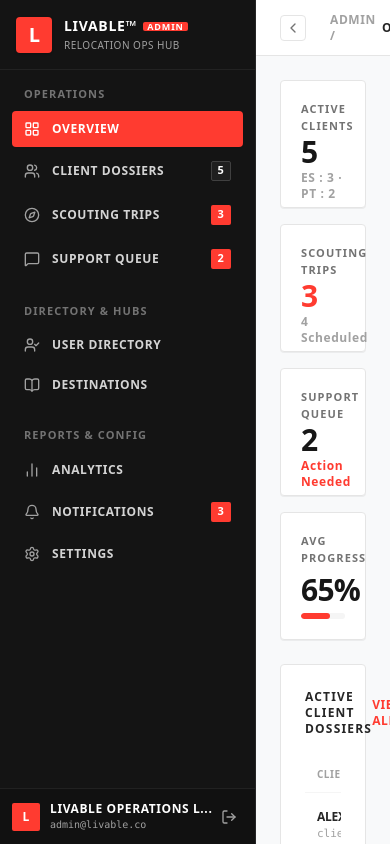
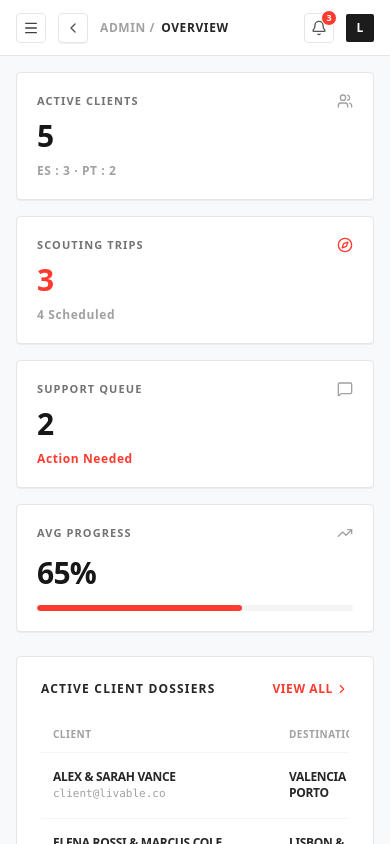
Before and after one commit to murad403/livable-admin, a Next.js app: page / in a window 390 px wide. Built offline with nearby package versions, Linux system fonts and the light colour scheme.

Commit message:
feat: implement responsive admin layout with collapsible sidebar and navigation components

```diff
--- a/src/app/(app)/layout.tsx
+++ b/src/app/(app)/layout.tsx
@@ -1,4 +1,6 @@
-import React from 'react';
+'use client';
+
+import React, { useState } from 'react';
 import AdminSidebar from '@/components/layout/AdminSidebar';
 import AdminTopbar from '@/components/layout/AdminTopbar';
 
@@ -7,18 +9,29 @@
 }: {
   children: React.ReactNode;
 }) {
+  const [mobileOpen, setMobileOpen] = useState(false);
+  const [isCollapsed, setIsCollapsed] = useState(false);
+
   return (
     <div className="flex h-screen w-full bg-[#f8f9fa] overflow-hidden">
       {/* Sidebar */}
-      <AdminSidebar />
+      <AdminSidebar
+        isOpen={mobileOpen}
+        isCollapsed={isCollapsed}
+        onClose={() => setMobileOpen(false)}
+      />
 
       {/* Right Main Content Column */}
       <div className="flex-1 flex flex-col h-full min-w-0 overflow-hidden">
         {/* Top Header */}
-        <AdminTopbar />
+        <AdminTopbar
+          isCollapsed={isCollapsed}
+          onToggleSidebar={() => setIsCollapsed((prev) => !prev)}
+          onMobileMenuClick={() => setMobileOpen(true)}
+        />
 
         {/* Dynamic Page Content */}
-        <main className="flex-1 overflow-y-auto p-6">{children}</main>
+        <main className="flex-1 overflow-y-auto p-4 sm:p-6">{children}</main>
       </div>
     </div>
   );
--- a/src/components/layout/AdminSidebar.tsx
+++ b/src/components/layout/AdminSidebar.tsx
@@ -12,18 +12,147 @@
   Bell,
   Settings,
   LogOut,
+  X,
 } from 'lucide-react';
 
-export default function AdminSidebar() {
+interface NavItem {
+  id: string;
+  label: string;
+  href: string;
+  icon: React.ElementType;
+  badge?: {
+    text: string;
+    variant: 'default' | 'danger';
+  };
+  isActive?: boolean;
+}
+
+interface NavGroup {
+  id: string;
+  title: string;
+  items: NavItem[];
+}
+
+const navGroups: NavGroup[] = [
+  {
+    id: 'operations',
+    title: 'OPERATIONS',
+    items: [
+      {
+        id: 'overview',
+        label: 'OVERVIEW',
+        href: '#',
+        icon: LayoutGrid,
+        isActive: true,
+      },
+      {
+        id: 'client-dossiers',
+        label: 'CLIENT DOSSIERS',
+        href: '#',
+        icon: Users,
+        badge: { text: '5', variant: 'default' },
+      },
+      {
+        id: 'scouting-trips',
+        label: 'SCOUTING TRIPS',
+        href: '#',
+        icon: Compass,
+        badge: { text: '3', variant: 'danger' },
+      },
+      {
+        id: 'support-queue',
+        label: 'SUPPORT QUEUE',
+        href: '#',
+        icon: MessageSquare,
+        badge: { text: '2', variant: 'danger' },
+      },
+    ],
+  },
+  {
+    id: 'directory-hubs',
+    title: 'DIRECTORY & HUBS',
+    items: [
+      {
+        id: 'user-directory',
+        label: 'USER DIRECTORY',
+        href: '#',
+        icon: UserCheck,
+      },
+      {
+        id: 'destinations',
+        label: 'DESTINATIONS',
+        href: '#',
+        icon: BookOpen,
+      },
+    ],
+  },
+  {
+    id: 'reports-config',
+    title: 'REPORTS & CONFIG',
+    items: [
+      {
+        id: 'analytics',
+        label: 'ANALYTICS',
+        href: '#',
+        icon: BarChart2,
+      },
+      {
+        id: 'notifications',
+        label: 'NOTIFICATIONS',
+        href: '#',
+        icon: Bell,
+        badge: { text: '3', variant: 'danger' },
+      },
+      {
+        id: 'settings',
+        label: 'SETTINGS',
+        href: '#',
+        icon: Settings,
+      },
+    ],
+  },
+];
+
+interface AdminSidebarProps {
+  isOpen?: boolean;
+  isCollapsed?: boolean;
+  onClose?: () => void;
+}
+
+export default function AdminSidebar({
+  isOpen = false,
+  isCollapsed = false,
+  onClose,
+}: AdminSidebarProps) {
   return (
-    <aside className="w-64 bg-[#141414] text-white flex flex-col justify-between h-screen border-r border-neutral-800 shrink-0 select-none">
+    <>
+      {/* Mobile Backdrop Overlay */}
+      {isOpen && (
+        <div
+          onClick={onClose}
+          className="fixed inset-0 bg-black/60 z-40 lg:hidden backdrop-blur-xs transition-opacity"
+        />
+      )}
+
+      {/* Sidebar Container */}
+      <aside
+        className={`fixed lg:static top-0 left-0 z-50 bg-[#141414] text-white flex flex-col justify-between h-screen border-r border-neutral-800 shrink-0 select-none transition-all duration-300 ease-in-out ${
+          isOpen ? 'translate-x-0' : '-translate-x-full lg:translate-x-0'
+        } ${isCollapsed ? 'lg:w-16' : 'w-64'}`}
+      >
         {/* Top Header & Navigation */}
         <div className="flex flex-col flex-1 overflow-y-auto">
           {/* Brand Header */}
-        <div className="p-4 border-b border-neutral-800/80 flex items-center gap-3">
+          <div
+            className={`p-4 border-b border-neutral-800/80 flex items-center ${
+              isCollapsed ? 'justify-center' : 'justify-between'
+            }`}
+          >
+            <div className="flex items-center gap-3">
               <div className="w-9 h-9 bg-[#ff3b30] flex items-center justify-center font-black text-white text-xl rounded-sm tracking-tighter shrink-0 shadow-sm">
                 L
               </div>
+              {!isCollapsed && (
                 <div className="flex flex-col min-w-0">
                   <div className="flex items-center gap-1.5">
                     <span className="font-extrabold tracking-wider text-sm text-white uppercase">
@@ -37,141 +166,100 @@
                     RELOCATION OPS HUB
                   </span>
                 </div>
+              )}
             </div>
 
-        {/* Navigation List */}
-        <nav className="px-3 py-4 space-y-6 flex-1">
-          {/* Group 1: Operations */}
-          <div>
+            {/* Mobile Close Button */}
+            {onClose && !isCollapsed && (
+              <button
+                onClick={onClose}
+                className="lg:hidden p-1 text-neutral-400 hover:text-white hover:bg-neutral-800 rounded transition-colors"
+                title="Close menu"
+              >
+                <X className="w-5 h-5" />
+              </button>
+            )}
+          </div>
+
+          {/* Navigation List mapped over navGroups */}
+          <nav className="px-2 sm:px-3 py-4 space-y-6 flex-1">
+            {navGroups.map((group) => (
+              <div key={group.id}>
+                {/* Group Title */}
+                {!isCollapsed && (
                   <div className="px-3 text-[11px] font-bold text-neutral-500 tracking-widest uppercase mb-2">
-              OPERATIONS
+                    {group.title}
                   </div>
+                )}
+
+                {/* Group Items */}
                 <div className="space-y-1">
-              {/* Active Item: OVERVIEW */}
+                  {group.items.map((item) => {
+                    const IconComponent = item.icon;
+                    return (
                       <a
-                href="#"
-                className="flex items-center justify-between px-3 py-2.5 bg-[#ff3b30] text-white font-bold text-xs uppercase tracking-wider rounded-sm shadow-xs transition-colors"
+                        key={item.id}
+                        href={item.href}
+                        onClick={onClose}
+                        title={isCollapsed ? item.label : undefined}
+                        className={`flex items-center ${
+                          isCollapsed
+                            ? 'justify-center p-2.5'
+                            : 'justify-between px-3 py-2.5'
+                        } font-bold text-xs uppercase tracking-wider rounded-sm transition-colors group relative ${
+                          item.isActive
+                            ? 'bg-[#ff3b30] text-white shadow-xs'
+                            : 'text-neutral-300 hover:text-white hover:bg-neutral-800/50'
+                        }`}
                       >
                         <div className="flex items-center gap-3">
-                  <LayoutGrid className="w-4 h-4" />
-                  <span>OVERVIEW</span>
+                          <IconComponent
+                            className={`w-4 h-4 shrink-0 ${
+                              item.isActive
+                                ? 'text-white'
+                                : 'text-neutral-400 group-hover:text-white'
+                            }`}
+                          />
+                          {!isCollapsed && <span>{item.label}</span>}
                         </div>
+
+                        {/* Badge if present */}
+                        {item.badge && (
+                          <span
+                            className={`text-[11px] font-bold flex items-center justify-center rounded-xs ${
+                              isCollapsed
+                                ? 'absolute -top-1 -right-1 w-4 h-4 text-[9px] rounded-full'
+                                : 'w-5 h-5'
+                            } ${
+                              item.badge.variant === 'danger'
+                                ? 'bg-[#ff3b30] text-white'
+                                : 'bg-[#1f1f1f] border border-neutral-700 text-white'
+                            }`}
+                          >
+                            {item.badge.text}
+                          </span>
+                        )}
                       </a>
-
-              {/* Item: CLIENT DOSSIERS */}
-              <a
-                href="#"
-                className="flex items-center justify-between px-3 py-2.5 text-neutral-300 hover:text-white hover:bg-neutral-800/50 font-bold text-xs uppercase tracking-wider rounded-sm transition-colors group"
-              >
-                <div className="flex items-center gap-3">
-                  <Users className="w-4 h-4 text-neutral-400 group-hover:text-white" />
-                  <span>CLIENT DOSSIERS</span>
-                </div>
-                <span className="w-5 h-5 bg-[#1f1f1f] border border-neutral-700 text-white text-[11px] font-bold flex items-center justify-center rounded-xs">
-                  5
-                </span>
-              </a>
-
-              {/* Item: SCOUTING TRIPS */}
-              <a
-                href="#"
-                className="flex items-center justify-between px-3 py-2.5 text-neutral-300 hover:text-white hover:bg-neutral-800/50 font-bold text-xs uppercase tracking-wider rounded-sm transition-colors group"
-              >
-                <div className="flex items-center gap-3">
-                  <Compass className="w-4 h-4 text-neutral-400 group-hover:text-white" />
-                  <span>SCOUTING TRIPS</span>
-                </div>
-                <span className="w-5 h-5 bg-[#ff3b30] text-white text-[11px] font-bold flex items-center justify-center rounded-xs">
-                  3
-                </span>
-              </a>
-
-              {/* Item: SUPPORT QUEUE */}
-              <a
-                href="#"
-                className="flex items-center justify-between px-3 py-2.5 text-neutral-300 hover:text-white hover:bg-neutral-800/50 font-bold text-xs uppercase tracking-wider rounded-sm transition-colors group"
-              >
-                <div className="flex items-center gap-3">
-                  <MessageSquare className="w-4 h-4 text-neutral-400 group-hover:text-white" />
-                  <span>SUPPORT QUEUE</span>
-                </div>
-                <span className="w-5 h-5 bg-[#ff3b30] text-white text-[11px] font-bold flex items-center justify-center rounded-xs">
-                  2
-                </span>
-              </a>
+                    );
+                  })}
                 </div>
               </div>
-
-          {/* Group 2: Directory & Hubs */}
-          <div>
-            <div className="px-3 text-[11px] font-bold text-neutral-500 tracking-widest uppercase mb-2">
-              DIRECTORY & HUBS
-            </div>
-            <div className="space-y-1">
-              <a
-                href="#"
-                className="flex items-center gap-3 px-3 py-2.5 text-neutral-300 hover:text-white hover:bg-neutral-800/50 font-bold text-xs uppercase tracking-wider rounded-sm transition-colors group"
-              >
-                <UserCheck className="w-4 h-4 text-neutral-400 group-hover:text-white" />
-                <span>USER DIRECTORY</span>
-              </a>
-
-              <a
-                href="#"
-                className="flex items-center gap-3 px-3 py-2.5 text-neutral-300 hover:text-white hover:bg-neutral-800/50 font-bold text-xs uppercase tracking-wider rounded-sm transition-colors group"
-              >
-                <BookOpen className="w-4 h-4 text-neutral-400 group-hover:text-white" />
-                <span>DESTINATIONS</span>
-              </a>
-            </div>
-          </div>
-
-          {/* Group 3: Reports & Config */}
-          <div>
-            <div className="px-3 text-[11px] font-bold text-neutral-500 tracking-widest uppercase mb-2">
-              REPORTS & CONFIG
-            </div>
-            <div className="space-y-1">
-              <a
-                href="#"
-                className="flex items-center gap-3 px-3 py-2.5 text-neutral-300 hover:text-white hover:bg-neutral-800/50 font-bold text-xs uppercase tracking-wider rounded-sm transition-colors group"
-              >
-                <BarChart2 className="w-4 h-4 text-neutral-400 group-hover:text-white" />
-                <span>ANALYTICS</span>
-              </a>
-
-              <a
-                href="#"
-                className="flex items-center justify-between px-3 py-2.5 text-neutral-300 hover:text-white hover:bg-neutral-800/50 font-bold text-xs uppercase tracking-wider rounded-sm transition-colors group"
-              >
-                <div className="flex items-center gap-3">
-                  <Bell className="w-4 h-4 text-neutral-400 group-hover:text-white" />
-                  <span>NOTIFICATIONS</span>
-                </div>
-                <span className="w-5 h-5 bg-[#ff3b30] text-white text-[11px] font-bold flex items-center justify-center rounded-xs">
-                  3
-                </span>
-              </a>
-
-              <a
-                href="#"
-                className="flex items-center gap-3 px-3 py-2.5 text-neutral-300 hover:text-white hover:bg-neutral-800/50 font-bold text-xs uppercase tracking-wider rounded-sm transition-colors group"
-              >
-                <Settings className="w-4 h-4 text-neutral-400 group-hover:text-white" />
-                <span>SETTINGS</span>
-              </a>
-            </div>
-          </div>
+            ))}
           </nav>
         </div>
 
         {/* Sidebar Footer */}
         <div className="p-3 border-t border-neutral-800/80 bg-[#111111]">
-        <div className="flex items-center justify-between">
+          <div
+            className={`flex items-center ${
+              isCollapsed ? 'justify-center' : 'justify-between'
+            }`}
+          >
             <div className="flex items-center gap-2.5 min-w-0">
               <div className="w-7 h-7 bg-[#ff3b30] flex items-center justify-center font-extrabold text-white text-xs rounded-xs shrink-0">
                 L
               </div>
+              {!isCollapsed && (
                 <div className="flex flex-col min-w-0">
                   <span className="text-xs font-bold text-white uppercase tracking-wider truncate">
                     LIVABLE OPERATIONS L...
@@ -180,15 +268,19 @@
                     admin@livable.co
                   </span>
                 </div>
+              )}
             </div>
+            {!isCollapsed && (
               <button
                 title="Log out"
                 className="p-1.5 text-neutral-400 hover:text-white hover:bg-neutral-800 rounded transition-colors"
               >
                 <LogOut className="w-4 h-4" />
               </button>
+            )}
           </div>
         </div>
       </aside>
+    </>
   );
 }
--- a/src/components/layout/AdminTopbar.tsx
+++ b/src/components/layout/AdminTopbar.tsx
@@ -1,19 +1,43 @@
 'use client';
 
 import React from 'react';
-import { ChevronLeft, Search, Eye, Bell, ChevronDown } from 'lucide-react';
+import { ChevronLeft, ChevronRight, Bell, Menu } from 'lucide-react';
 
-export default function AdminTopbar() {
+interface AdminTopbarProps {
+  isCollapsed?: boolean;
+  onToggleSidebar?: () => void;
+  onMobileMenuClick?: () => void;
+}
+
+export default function AdminTopbar({
+  isCollapsed = false,
+  onToggleSidebar,
+  onMobileMenuClick,
+}: AdminTopbarProps) {
   return (
-    <header className="bg-white border-b border-neutral-200 px-6 py-2.5 flex items-center justify-between h-14 select-none shrink-0">
-      {/* Left Section: Back, Breadcrumb, Search */}
-      <div className="flex items-center gap-6">
-        {/* Back Button */}
+    <header className="bg-white border-b border-neutral-200 px-4 sm:px-6 py-2.5 flex items-center justify-between h-14 select-none shrink-0">
+      {/* Left Section: Collapse Arrow Button & Breadcrumbs */}
+      <div className="flex items-center gap-3 sm:gap-4">
+        {/* Mobile Hamburger Toggle */}
         <button
-          className="p-1 border border-neutral-200 hover:bg-neutral-50 rounded text-neutral-500 transition-colors"
-          title="Go back"
+          onClick={onMobileMenuClick}
+          className="lg:hidden p-1.5 border border-neutral-200 hover:bg-neutral-50 rounded text-neutral-700 transition-colors"
+          title="Open menu"
         >
-          <ChevronLeft className="w-4 h-4" />
+          <Menu className="w-4 h-4" />
+        </button>
+
+        {/* Desktop Collapse Arrow Button */}
+        <button
+          onClick={onToggleSidebar}
+          className="p-1.5 border border-neutral-200 hover:bg-neutral-50 rounded text-neutral-600 transition-colors flex items-center justify-center cursor-pointer shadow-2xs"
+          title={isCollapsed ? 'Expand sidebar' : 'Collapse sidebar'}
+        >
+          {isCollapsed ? (
+            <ChevronRight className="w-4 h-4 text-neutral-600" />
+          ) : (
+            <ChevronLeft className="w-4 h-4 text-neutral-600" />
+          )}
         </button>
 
         {/* Breadcrumbs */}
@@ -21,40 +45,12 @@
           <span className="text-neutral-400">ADMIN /</span>
           <span className="text-neutral-800">OVERVIEW</span>
         </div>
-
-        {/* Search Bar */}
-        <div className="relative flex items-center">
-          <Search className="w-3.5 h-3.5 text-neutral-400 absolute left-3 pointer-events-none" />
-          <input
-            type="text"
-            placeholder="Search dossiers, tickets, trips..."
-            className="pl-9 pr-4 py-1.5 bg-white border border-neutral-200 rounded text-xs text-neutral-800 placeholder:text-neutral-400 w-72 focus:outline-none focus:border-neutral-400 transition-colors shadow-2xs font-normal"
-          />
-        </div>
       </div>
 
-      {/* Right Section: Status, Actions, Profile */}
+      {/* Right Section: Notification & Profile Avatar */}
       <div className="flex items-center gap-3">
-        {/* Status Pill */}
-        <div className="bg-neutral-100 border border-neutral-200 px-2.5 py-1 rounded-full flex items-center gap-2 text-[11px] font-mono font-bold text-neutral-700 tracking-tight">
-          <span className="w-2 h-2 rounded-full bg-amber-400 inline-block shadow-2xs" />
-          <span>DRF : LOCAL</span>
-        </div>
-
-        {/* Action Button (+ NEW ACTION v) */}
-        <button className="bg-[#1c1c1c] hover:bg-black text-white px-3.5 py-1.5 text-xs font-bold uppercase tracking-wider rounded flex items-center gap-2 transition-colors cursor-pointer shadow-2xs">
-          <span>+ NEW ACTION</span>
-          <ChevronDown className="w-3.5 h-3.5" />
-        </button>
-
-        {/* Client View Button */}
-        <button className="border border-neutral-200 hover:bg-neutral-50 text-neutral-800 px-3.5 py-1.5 text-xs font-bold uppercase tracking-wider rounded flex items-center gap-1.5 transition-colors cursor-pointer shadow-2xs">
-          <Eye className="w-3.5 h-3.5 text-[#ff3b30]" />
-          <span>CLIENT VIEW</span>
-        </button>
-
         {/* Notification Icon */}
-        <button className="relative p-1.5 text-neutral-600 hover:bg-neutral-50 border border-neutral-200 rounded transition-colors">
+        <button className="relative p-1.5 text-neutral-600 hover:bg-neutral-50 border border-neutral-200 rounded transition-colors cursor-pointer">
           <Bell className="w-4 h-4 text-neutral-600" />
           <span className="absolute -top-1 -right-1 bg-[#ff3b30] text-white text-[9px] font-bold w-4 h-4 rounded-full flex items-center justify-center leading-none border border-white">
             3
@@ -62,7 +58,7 @@
         </button>
 
         {/* Profile Avatar */}
-        <button className="w-7 h-7 bg-[#1c1c1c] text-white font-black text-xs flex items-center justify-center rounded-xs hover:bg-black transition-colors">
+        <button className="w-7 h-7 bg-[#1c1c1c] text-white font-black text-xs flex items-center justify-center rounded-xs hover:bg-black transition-colors shrink-0 cursor-pointer">
           L
         </button>
       </div>
```
Lines whose indentation alone changed are shown as unchanged.
